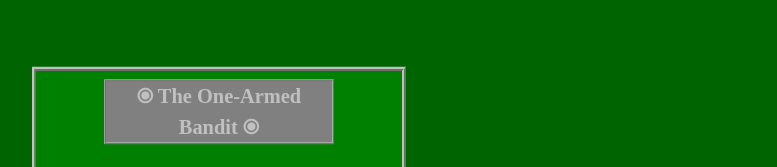
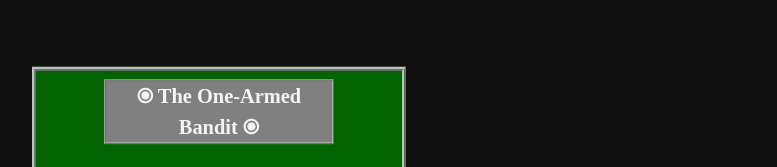
Before and after one commit to IanCannonGA/GA-Project-1, a plain HTML site: page index.html in a window 1280 px wide. Shown: the top 167 px of the page, without its empty margins (251-1028 px from the left). Drawn offline with nearby package versions, Linux system fonts and the light colour scheme.

Commit message:
Update CSS, update readme.md with final details and screenshots

```diff
--- a/css/project1.css
+++ b/css/project1.css
@@ -8,7 +8,7 @@
 
         #body {
             grid-template-areas: 'main lever';
-            background-color: darkgreen;
+            background-color: #111111;
             font-family: 'Times New Roman';
             justify-content: center;
             scale: 85%;
@@ -20,7 +20,7 @@
             grid-gap: 5px;
             grid-template-areas: 'banner' 'reels' 'money' 'betting' 'payouts' 'reset';
             border: 5px silver ridge;
-            background-color: green;
+            background-color: darkgreen;
         }
 
         #banner {
@@ -29,7 +29,7 @@
             text-align: center;
             margin-bottom: 1.5%;
             margin-left: 17%;
-            color: silver;
+            color: whitesmoke;
             background: grey;
             border: 2.5px silver ridge;
             width: 66%;
```
Also changed, not shown: 1 other file.
